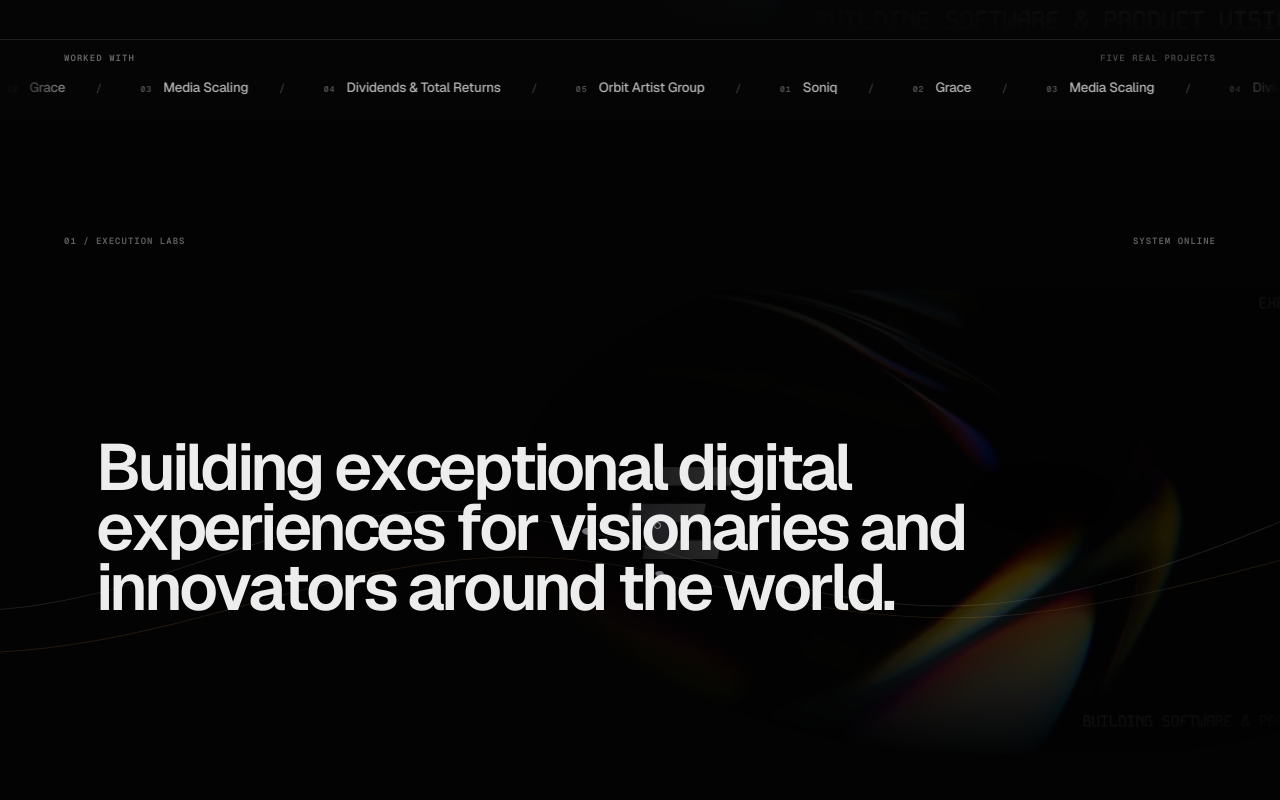
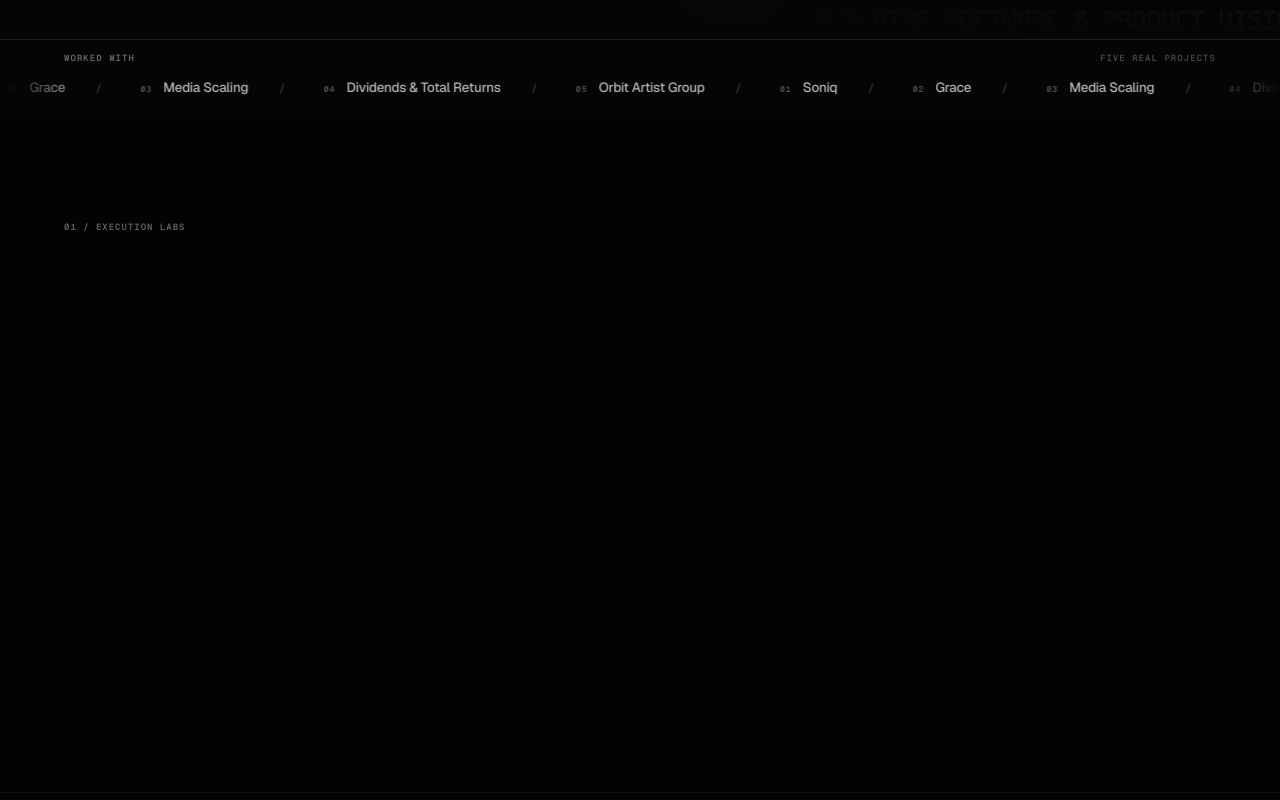
Before and after one commit to povssam/execution-labs-web, a Next.js app: page / in a window 1280 px wide. Shown: the part 680-1480 px from the top of the page. Built offline with nearby package versions, Linux system fonts and the light colour scheme.

Commit message:
refine studio statement signal reveal

```diff
--- a/src/components/home/StudioStatement.module.css
+++ b/src/components/home/StudioStatement.module.css
@@ -1,16 +1,132 @@
-.section { position:relative; overflow:clip; padding-block:clamp(5.5rem,9vw,9.5rem) clamp(5rem,8vw,8rem); background:#030303; border-bottom:1px solid rgba(237,237,237,.055); }
-.container { position:relative; min-height:clamp(25rem,47vw,34rem); display:grid; align-content:center; }
-.instrumentation { position:absolute; top:0; right:0; left:0; display:flex; justify-content:space-between; color:rgba(237,237,237,.4); font-family:var(--font-geist-mono),monospace; font-size:var(--type-label); font-weight:600; letter-spacing:.11em; text-transform:uppercase; }
-.field { position:absolute; inset:10% -10% 1%; overflow:hidden; pointer-events:none; }
-.refraction { position:absolute; inset:0; opacity:.64; background-image:url("/brand/hero-glass.png"); background-position:72% 49%; background-repeat:no-repeat; background-size:cover; filter:saturate(1.05) brightness(.62); -webkit-mask-image:radial-gradient(ellipse 55% 78% at 75% 47%,#000 0%,transparent 70%); mask-image:radial-gradient(ellipse 55% 78% at 75% 47%,#000 0%,transparent 70%); }
-.signalPass { position:absolute; top:13%; left:0; width:32%; height:74%; background:linear-gradient(104deg,transparent 26%,rgba(139,132,255,.08) 42%,rgba(194,220,255,.48) 49%,rgba(255,180,105,.28) 55%,transparent 70%); filter:blur(2px); mix-blend-mode:screen; }
-.paths { position:absolute; inset:14% 0 6%; width:100%; height:80%; fill:none; stroke:rgba(219,224,255,.2); stroke-width:1; vector-effect:non-scaling-stroke; opacity:.62; }
-.paths path:last-of-type { stroke:rgba(255,186,121,.2); }
-.paths circle { fill:rgba(233,237,255,.75); stroke:none; }
-.fieldNode { position:absolute; top:48%; left:51%; width:.45rem; height:.45rem; border:1px solid rgba(237,237,237,.6); border-radius:50%; box-shadow:0 0 1.6rem .22rem rgba(124,119,255,.32); }
-.container h2 { position:relative; z-index:1; max-width:min(20ch,92%); margin:2.5rem 0 0; color:#ededed; font-size:var(--type-display); font-weight:550; letter-spacing:-.065em; line-height:.92; text-wrap:balance; }
-.word { display:inline-block; margin-right:.19em; }
-.word:last-child { margin-right:0; }
-.letter { display:inline-block; will-change:transform,filter,opacity; }
-@media (max-width:767px) { .section { padding-block:4.8rem 5.3rem; } .container { min-height:27.5rem; } .instrumentation { font-size:var(--type-label); } .instrumentation span:last-child { display:none; } .field { inset:8% -62% 5% -22%; } .refraction { background-position:75% 50%; background-size:auto 108%; -webkit-mask-image:radial-gradient(ellipse 72% 63% at 77% 50%,#000 0%,transparent 76%); mask-image:radial-gradient(ellipse 72% 63% at 77% 50%,#000 0%,transparent 76%); } .paths { inset:14% -35% 4%; width:165%; } .container h2 { max-width:92%; margin-top:2rem; font-size:var(--type-display); } }
-@media (prefers-reduced-motion:reduce) { .refraction { transform:none !important; } .letter { opacity:1 !important; filter:none !important; transform:none !important; transition:none !important; will-change:auto; } }
+.section {
+  position: relative;
+  overflow: clip;
+  padding-block: clamp(4.75rem, 8vw, 7rem) clamp(4.25rem, 7vw, 6.5rem);
+  background: #030303;
+  border-bottom: 1px solid rgba(237, 237, 237, 0.055);
+}
+
+.container {
+  position: relative;
+  min-height: clamp(22rem, 39vw, 30rem);
+  display: grid;
+  align-content: center;
+}
+
+.instrumentation {
+  position: absolute;
+  top: 0;
+  right: 0;
+  left: 0;
+  color: rgba(237, 237, 237, 0.4);
+  font-family: var(--font-geist-mono), monospace;
+  font-size: var(--type-label);
+  font-weight: 600;
+  letter-spacing: 0.11em;
+  line-height: 1.2;
+  text-transform: uppercase;
+}
+
+.field {
+  position: absolute;
+  inset: 8% -12% 2% -4%;
+  overflow: hidden;
+  pointer-events: none;
+}
+
+/* The only background event: one quiet spectral pass, then black space. */
+.refraction {
+  position: absolute;
+  inset: -25% -8%;
+  background-image: url("/brand/hero-glass.png");
+  background-position: 80% 74%;
+  background-repeat: no-repeat;
+  background-size: auto 240%;
+  -webkit-mask-image: radial-gradient(ellipse 57% 72% at 70% 56%, #000 0%, transparent 73%);
+  mask-image: radial-gradient(ellipse 57% 72% at 70% 56%, #000 0%, transparent 73%);
+  will-change: transform, opacity;
+}
+
+.container h2 {
+  position: relative;
+  z-index: 1;
+  max-width: min(20ch, 92%);
+  margin: 2.25rem 0 0;
+  color: #ededed;
+  font-size: var(--type-display);
+  font-weight: 550;
+  letter-spacing: -0.065em;
+  line-height: 0.92;
+  text-wrap: balance;
+}
+
+.word {
+  display: inline-block;
+  margin-right: 0.19em;
+}
+
+.word:last-child {
+  margin-right: 0;
+}
+
+.letter {
+  display: inline-block;
+  will-change: transform, filter, opacity;
+}
+
+/* Reset outside the central viewport band immediately, including during a
+   slow WebKit frame, so the next entrance always starts from a clean state. */
+.section[data-statement-visible="false"] .refraction,
+.section[data-statement-visible="false"] .letter {
+  opacity: 0 !important;
+  filter: blur(2px) !important;
+  transform: translate3d(0, 0.08em, 0) !important;
+  transition: none !important;
+}
+
+@media (max-width: 767px) {
+  .section {
+    padding-block: 4.75rem 4.75rem;
+  }
+
+  .container {
+    min-height: 23rem;
+  }
+
+  .field {
+    inset: 8% -30% 1% -18%;
+  }
+
+  .refraction {
+    inset: -27% -10%;
+    background-position: 75% 75%;
+    background-size: auto 240%;
+    -webkit-mask-image: radial-gradient(ellipse 70% 68% at 76% 57%, #000 0%, transparent 74%);
+    mask-image: radial-gradient(ellipse 70% 68% at 76% 57%, #000 0%, transparent 74%);
+  }
+
+  .container h2 {
+    max-width: 92%;
+    margin-top: 1.9rem;
+    font-size: var(--type-display);
+  }
+}
+
+@media (prefers-reduced-motion: reduce) {
+  .refraction {
+    opacity: 0;
+    transform: none;
+  }
+
+  .letter {
+    filter: none !important;
+    opacity: 1 !important;
+    transform: none !important;
+  }
+
+  .section[data-statement-visible="false"] .letter {
+    opacity: 1 !important;
+    filter: none !important;
+    transform: none !important;
+  }
+}
--- a/src/components/home/StudioStatement.tsx
+++ b/src/components/home/StudioStatement.tsx
@@ -1,88 +1,149 @@
 "use client";
 
-import { motion, useScroll, useTransform } from "framer-motion";
+import { motion } from "framer-motion";
 import { useEffect, useRef, useState } from "react";
 import { usePrefersReducedMotion } from "@/lib/usePrefersReducedMotion";
 import { Container } from "../ui/Container";
 import styles from "./StudioStatement.module.css";
 
+const statementWords = [
+  "Building",
+  "exceptional",
+  "digital",
+  "experiences",
+  "for",
+  "visionaries",
+  "and",
+  "innovators",
+  "around",
+  "the",
+  "world.",
+];
+
+const resolveEase = [0.23, 1, 0.32, 1] as const;
+
+const letterVariants = {
+  hidden: {
+    opacity: 0,
+    filter: "blur(2px)",
+    transform: "translate3d(0, 0.08em, 0)",
+  },
+  visible: {
+    opacity: 1,
+    filter: "blur(0px)",
+    transform: "translate3d(0, 0, 0)",
+  },
+};
+
+const refractionVariants = {
+  hidden: {
+    opacity: 0,
+    transform: "translate3d(-5%, 3%, 0) scale(1.02)",
+  },
+  visible: {
+    opacity: [0, 0.58, 0.04],
+    transform: [
+      "translate3d(-5%, 3%, 0) scale(1.02)",
+      "translate3d(0, 0, 0) scale(1)",
+      "translate3d(7%, -2%, 0) scale(0.99)",
+    ],
+  },
+};
+
 export function StudioStatement() {
   const sectionRef = useRef<HTMLElement | null>(null);
   const reduceMotion = usePrefersReducedMotion();
-  const [replay, setReplay] = useState(0);
-  const [inView, setInView] = useState(false);
-  const wasInView = useRef(false);
-  const { scrollYProgress } = useScroll({ target: sectionRef, offset: ["start end", "end start"] });
-  const signalX = useTransform(scrollYProgress, [0, 1], ["-8%", "8%"]);
-  const signalY = useTransform(scrollYProgress, [0, 1], ["8%", "-8%"]);
-  const words = ["Building", "exceptional", "digital", "experiences", "for", "visionaries", "and", "innovators", "around", "the", "world."];
+  const [presence, setPresence] = useState({ inView: false, replay: 0 });
+  const { inView, replay } = presence;
 
   useEffect(() => {
-    let frame = 0;
+    const section = sectionRef.current;
+    if (!section) return;
+
     const updateViewportState = () => {
-      const section = sectionRef.current;
-      if (!section) return;
       const rect = section.getBoundingClientRect();
-      const upperBoundary = window.innerHeight * 0.35;
-      const lowerBoundary = window.innerHeight * 0.65;
-      // The central 30% band gives one reliable enter/exit boundary in either direction.
-      setInView(rect.top < lowerBoundary && rect.bottom > upperBoundary);
+      setPresence((current) => {
+        const nextInView = current.inView
+          ? rect.top < window.innerHeight * 0.82 && rect.bottom > window.innerHeight * 0.18
+          : rect.top < window.innerHeight * 0.7 && rect.bottom > window.innerHeight * 0.3;
+        if (current.inView === nextInView) return current;
+        return {
+          inView: nextInView,
+          replay: nextInView ? current.replay + 1 : current.replay,
+        };
+      });
     };
-    const queueUpdate = () => {
-      window.cancelAnimationFrame(frame);
-      frame = window.requestAnimationFrame(updateViewportState);
-    };
+
+    // Enter through the central band, then stay armed until the section is
+    // clearly gone. The wider exit band prevents boundary flicker while
+    // scrolling back and forth on iOS WebKit.
     updateViewportState();
-    window.addEventListener("scroll", queueUpdate, { passive: true });
-    window.addEventListener("resize", queueUpdate);
+    window.addEventListener("scroll", updateViewportState, { passive: true });
+    window.addEventListener("resize", updateViewportState);
+
     return () => {
-      window.cancelAnimationFrame(frame);
-      window.removeEventListener("scroll", queueUpdate);
-      window.removeEventListener("resize", queueUpdate);
+      window.removeEventListener("scroll", updateViewportState);
+      window.removeEventListener("resize", updateViewportState);
     };
   }, []);
 
-  useEffect(() => {
-    if (inView && !wasInView.current) setReplay((current) => current + 1);
-    wasInView.current = inView;
-  }, [inView]);
-
   return (
-    <section ref={sectionRef} className={styles.section} aria-labelledby="studio-statement-title" data-statement-cycle={replay} data-statement-in-view={inView}>
+    <section
+      ref={sectionRef}
+      className={styles.section}
+      aria-labelledby="studio-statement-title"
+      data-statement-cycle={replay}
+      data-statement-in-view={inView}
+      data-statement-visible={reduceMotion || inView}
+    >
       <Container className={styles.container}>
         <div className={styles.instrumentation}>
           <span>01 / Execution Labs</span>
-          <span>System online</span>
         </div>
         <div className={styles.field} aria-hidden="true">
-          <motion.div className={styles.refraction} style={{ x: reduceMotion ? "0%" : signalX, y: reduceMotion ? "0%" : signalY }} />
-          {!reduceMotion && <motion.span key={`signal-${replay}`} className={styles.signalPass} initial={{ opacity: 0, x: "-36%" }} animate={{ opacity: [0, .72, 0], x: ["-36%", "122%"] }} transition={{ duration: 1.08, delay: .06, ease: [0.22, 1, 0.36, 1] }} />}
-          <svg className={styles.paths} viewBox="0 0 1000 440" preserveAspectRatio="none">
-            <path d="M-40 286 C164 318 244 108 462 198 S734 356 1040 134" />
-            <path d="M-30 334 C178 360 304 168 514 246 S774 314 1040 198" />
-            <circle cx="462" cy="198" r="4" />
-            <circle cx="514" cy="246" r="3" />
-          </svg>
-          <span className={styles.fieldNode} />
+          <motion.div
+            key={`refraction-${replay}`}
+            className={styles.refraction}
+            variants={refractionVariants}
+            initial={reduceMotion ? false : "hidden"}
+            animate={reduceMotion ? "hidden" : inView ? "visible" : "hidden"}
+            transition={
+              reduceMotion || !inView
+                ? { duration: 0 }
+                : { duration: 1.2, delay: 0.05, ease: resolveEase, times: [0, 0.55, 1] }
+            }
+          />
         </div>
-        <h2 id="studio-statement-title" aria-label="Building exceptional digital experiences for visionaries and innovators around the world.">
-          {words.map((word, wordIndex) => (
-            <span key={`${replay}-${word}-${wordIndex}`} className={styles.word}>
+        <h2
+          id="studio-statement-title"
+          aria-label="Building exceptional digital experiences for visionaries and innovators around the world."
+        >
+          {statementWords.map((word, wordIndex) => (
+            <span key={`${replay}-${word}-${wordIndex}`} className={styles.word} aria-hidden="true">
               {[...word].map((letter, letterIndex) => {
-                const offset = words.slice(0, wordIndex).join("").length + letterIndex;
+                const offset = statementWords.slice(0, wordIndex).join("").length + letterIndex;
                 return (
                   <motion.span
                     key={`${replay}-${offset}`}
                     className={styles.letter}
-                    initial={reduceMotion ? false : { opacity: 0, filter: "blur(3px)", transform: "translateY(0.18em)" }}
-                    animate={{ opacity: 1, filter: "blur(0px)", transform: "translateY(0em)" }}
-                    transition={reduceMotion ? { duration: 0 } : { duration: .28, delay: .06 + offset * .012, ease: [0.23, 1, 0.32, 1] }}
+                    variants={letterVariants}
+                    initial={reduceMotion ? false : "hidden"}
+                    animate={reduceMotion || inView ? "visible" : "hidden"}
+                    transition={
+                      reduceMotion || !inView
+                        ? { duration: 0 }
+                        : {
+                            duration: 0.24,
+                            delay: 0.05 + offset * 0.0105,
+                            ease: resolveEase,
+                          }
+                    }
                   >
                     {letter}
                   </motion.span>
                 );
               })}
-              {wordIndex < words.length - 1 ? " " : null}
+              {wordIndex < statementWords.length - 1 ? " " : null}
             </span>
           ))}
         </h2>
```
